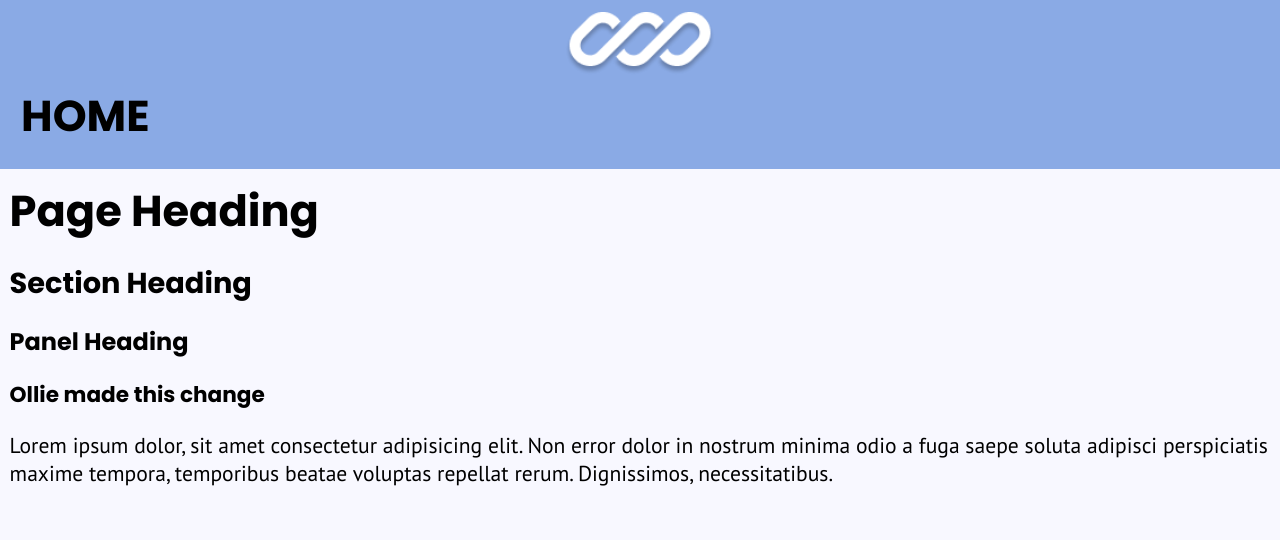
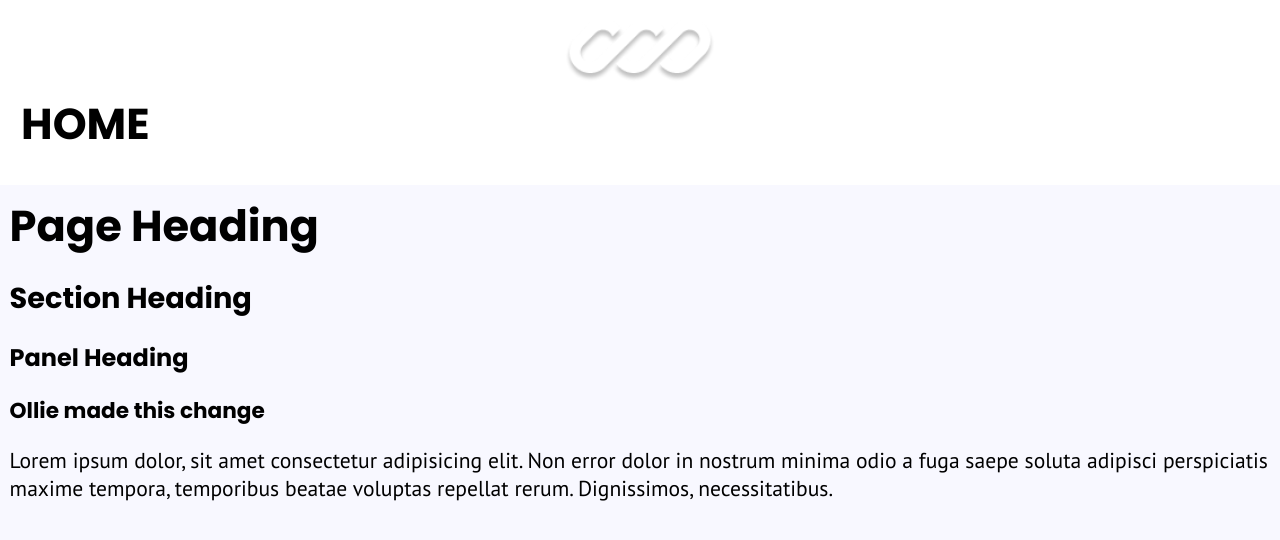
Before and after one commit to nology-tech/verde-client-project, a React (Vite) app: page / in a window 1280 px wide. Shown: the top 540 px of the page. Built offline with nearby package versions, Linux system fonts and the light colour scheme.

Commit message:
Added a prop to specify the light/dark mode

```diff
--- a/src/components/Header/Header.scss
+++ b/src/components/Header/Header.scss
@@ -1,11 +1,34 @@
+@use "../../styles/variables" as *;
+
 .header {
-  background-color: #8aaae5;
-  padding: 0.6rem;
+  padding: 1rem 0.6rem;
   display: flex;
   flex-direction: column;
+
+  &--light {
+    background-color: $clr-primary-lt;
+  }
+
+  &--dark {
+    background-color: $clr-primary-dk;
+  }
 
   &__logo {
     align-self: center;
     width: 7.8rem;
   }
+
+  &__title {
+    color: $clr-white;
+  }
 }
+
+@media screen and (min-width: $desktop-breakpoint) {
+  .header {
+    background-color: $clr-white;
+
+    &__title {
+      color: $clr-black;
+    }
+  }
+}
--- a/src/components/Header/Header.tsx
+++ b/src/components/Header/Header.tsx
@@ -2,14 +2,15 @@ import logo from "../../../public/images/logo.png";
 import "./Header.scss";
 
 type HeaderProps = {
-  headerTitle: string;
+  title: string;
+  variant: "light" | "dark";
 };
 
-const Header = ({ headerTitle }: HeaderProps) => {
+const Header = ({ title, variant }: HeaderProps) => {
   return (
-    <div className="header">
+    <div className={`header header--${variant}`}>
       <img src={logo} className="header__logo" alt="logo" />
-      <h1 className="header__title">{headerTitle}</h1>
+      <h1 className="header__title">{title}</h1>
     </div>
   );
 };
--- a/src/pages/Home/Home.tsx
+++ b/src/pages/Home/Home.tsx
@@ -4,7 +4,7 @@ import Layout from "../../components/Layout/Layout";
 const Home = () => {
   return (
     <Layout>
-      <Header headerTitle="HOME" />
+      <Header title="HOME" variant="dark" />
       <h1>Page Heading</h1>
       <h2>Section Heading</h2>
       <h3>Panel Heading</h3>
```
